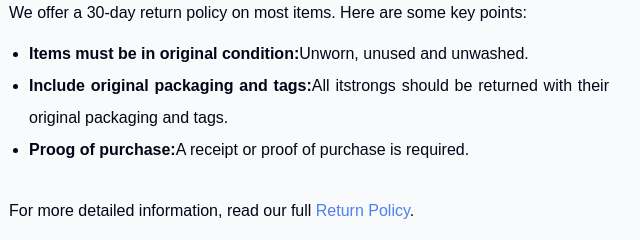
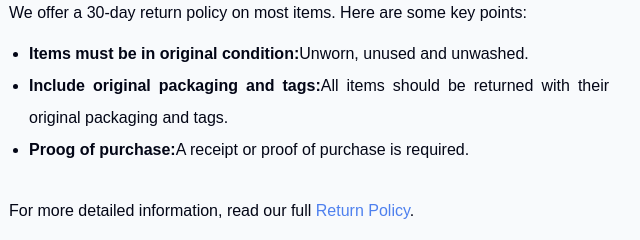
Before and after one commit to Alexus02/FAQ-page, a plain HTML site: page index.html in a window 1280 px wide. Shown: the part 722-962 px from the top of the page, 331-971 px from the left. Drawn offline with Linux system fonts and the light colour scheme.

Commit message:
Update index.html

```diff
--- a/index.html
+++ b/index.html
@@ -30,7 +30,7 @@
             <p> We offer a 30-day return policy on most items. Here are some key points:
                 <ul class="list">
                     <li><strong>Items must be in original condition:</strong>Unworn, unused and unwashed.</li>
-                    <li><strong>Include original packaging and tags:</strong>All itstrongs should be returned with their original packaging and tags.</li>
+                    <li><strong>Include original packaging and tags:</strong>All items should be returned with their original packaging and tags.</li>
                     <li><strong>Proog of purchase:</strong>A receipt or proof of purchase is required.</li>
                 </ul><br/><br/>
                 For more detailed information, read our full <a href="#">Return Policy</a>.
```
